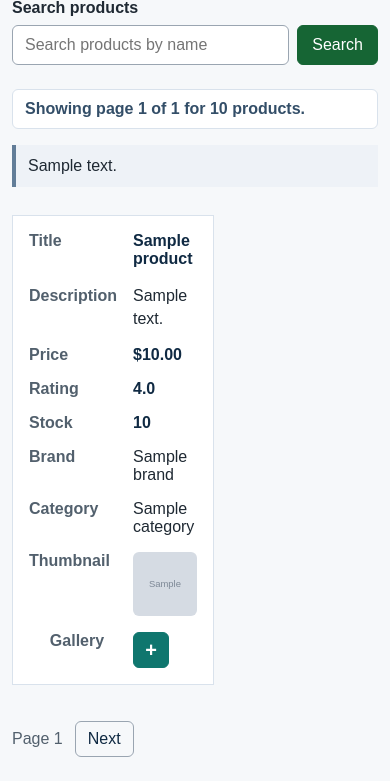
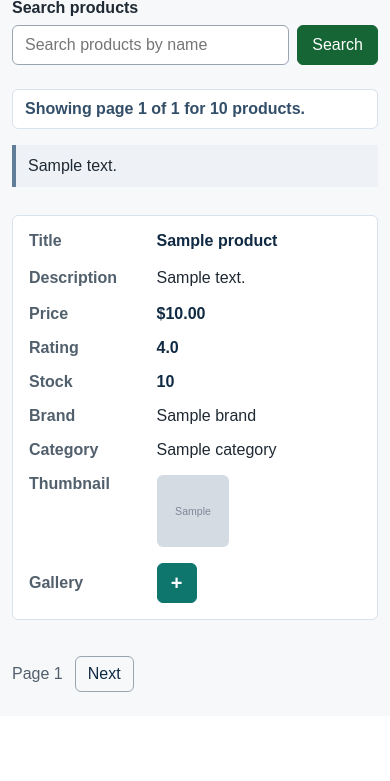
Before and after one commit to woozai/products-api-assignment, a Flask app: template app/templates/index.html in a window 390 px wide. Shown: the part 139-920 px from the top of the page. After the commit the page ends 831 px from the top, so only its background shows below. Run offline with Flask 3, Linux system fonts and the light colour scheme; the template is opened without the code that fills it: most values are stand-ins (such as "Sample title", 1, 10 or a date in 2020); grey boxes marked "Sample" are stand-in pictures.

Commit message:
refactor: Enhance products table layout and styling for better responsiveness

```diff
--- a/app/static/css/styles.css
+++ b/app/static/css/styles.css
@@ -288,13 +288,22 @@ td[data-label="Gallery"] {
     table-layout: auto;
   }
 
+  .products-table colgroup {
+    display: none;
+  }
+
   .products-table thead {
     display: none;
+  }
+
+  .products-table tbody {
+    display: block;
   }
 
   .products-table tr {
     background: #ffffff;
     border: 1px solid #d9e2ec;
+    border-radius: 6px;
     display: block;
     padding: 8px;
   }
@@ -307,13 +316,34 @@ td[data-label="Gallery"] {
     border: 0;
     display: grid;
     gap: 8px;
-    grid-template-columns: minmax(96px, 35%) 1fr;
+    grid-template-columns: minmax(104px, 36%) minmax(0, 1fr);
+    min-width: 0;
     padding: 8px;
+    text-align: left;
   }
 
   .product-description-cell {
     line-height: 1.45;
     max-width: none;
+  }
+
+  .product-number-cell {
+    white-space: normal;
+  }
+
+  .product-thumbnail {
+    height: 72px;
+    width: 72px;
+  }
+
+  td[data-label="Gallery"] {
+    align-items: center;
+    text-align: left;
+  }
+
+  .gallery-button {
+    height: 40px;
+    width: 40px;
   }
 
   .products-table td::before {
```
